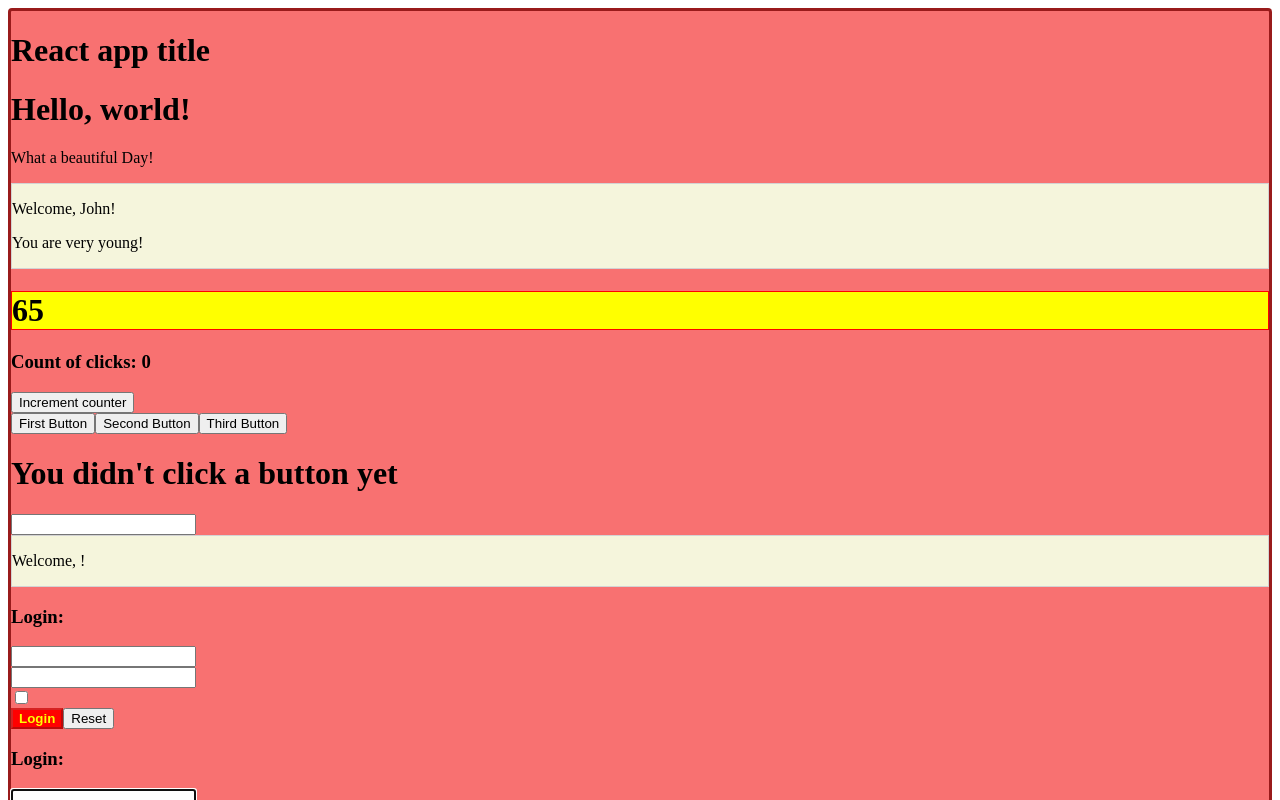
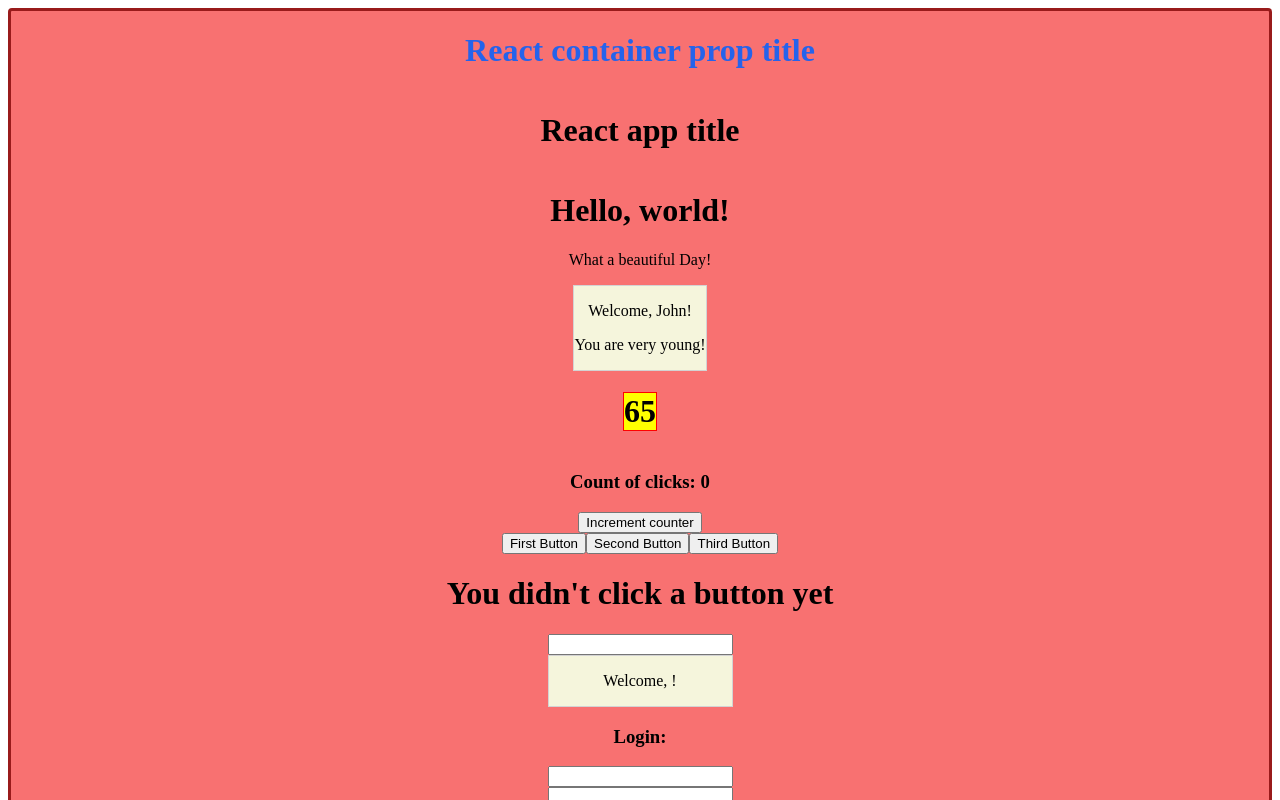
Before and after one commit to Kekko26/react-exercises, a React (Create React App) app: page / in a window 1280 px wide. Shown: the top 800 px of the page. Built offline with nearby package versions, Linux system fonts and the light colour scheme.

Commit message:
Exercise done

```diff
--- a/src/App.js
+++ b/src/App.js
@@ -31,7 +31,7 @@ export class App extends React.Component{
 
     render(){
         return(
-        <Container>
+        <Container title="React container prop title" >
             <h1>React app title</h1>
             <Helloworld />
             <Welcome age={17} name="John"/>
--- a/src/Container.js
+++ b/src/Container.js
@@ -3,9 +3,11 @@ import React from "react";
 export class Container extends React.Component{
     render(){
         return(
-            <div className="border-1 border-solid rounded border-red-800 bg-red-400">
-                {this.props.children}
+            <div className="border-1 border-solid rounded border-red-800 bg-red-400 text-center">
+                <div className="flex items-center flex-col"><h1 className="text-blue-600">{this.props.title}</h1></div>
+                <div className="flex items-center flex-col">{this.props.children}</div>
             </div>
         )
+
     }
 }
```
